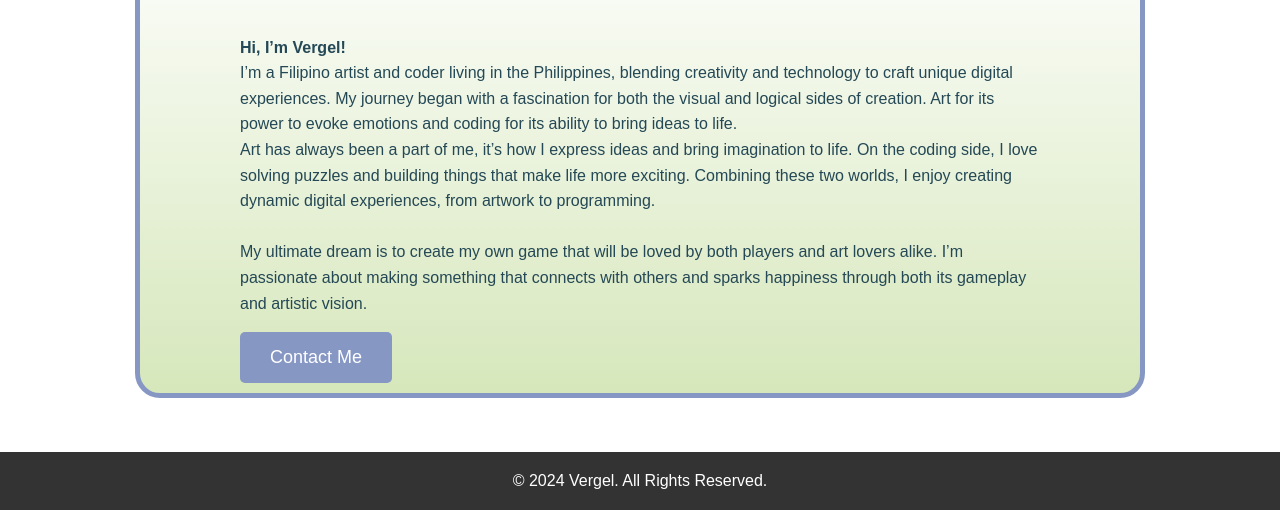
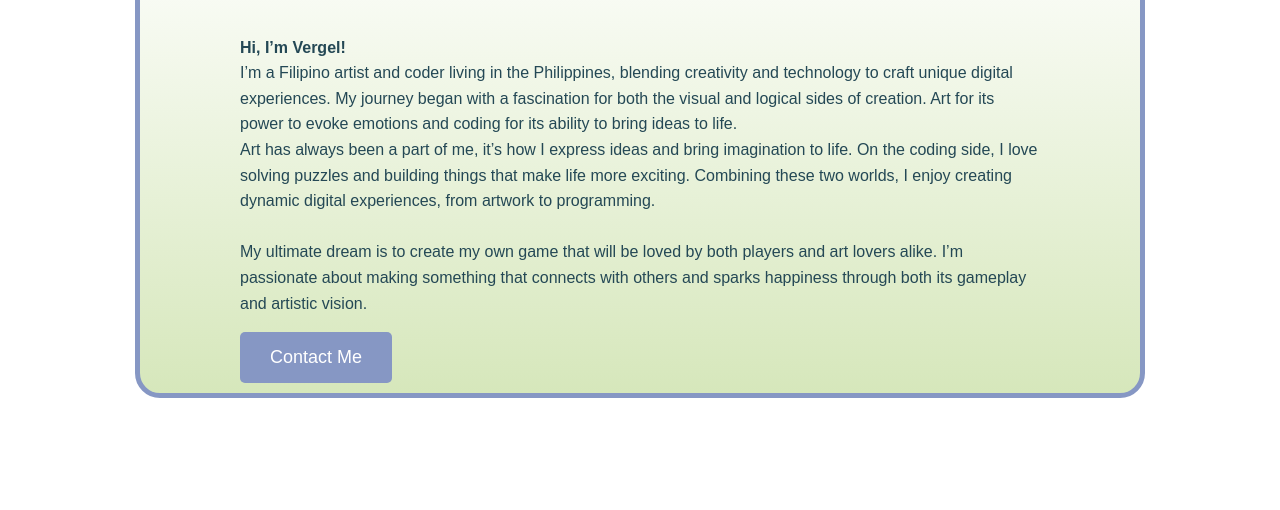
Before and after one commit to Vergelsxtn/my-website, a plain HTML site: page about.html in a window 1280 px wide. Shown: the part 290-800 px from the top of the page. Drawn offline with Linux system fonts and the light colour scheme.

Commit message:
Update about.html

```diff
--- a/about.html
+++ b/about.html
@@ -34,7 +34,6 @@
     </main>
 
     <footer>
-        <p>&copy; 2024 Vergel. All Rights Reserved.</p>
     </footer>
 </body>
 </html>
```
